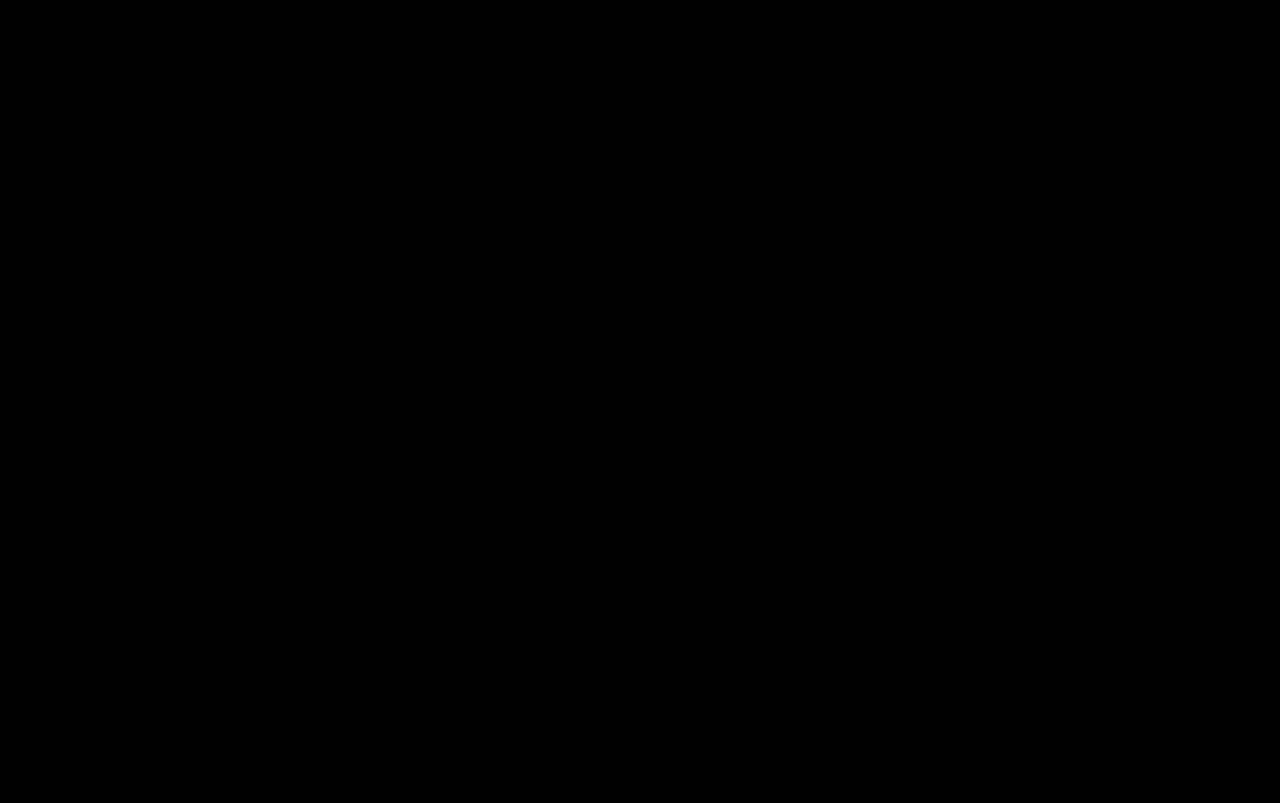
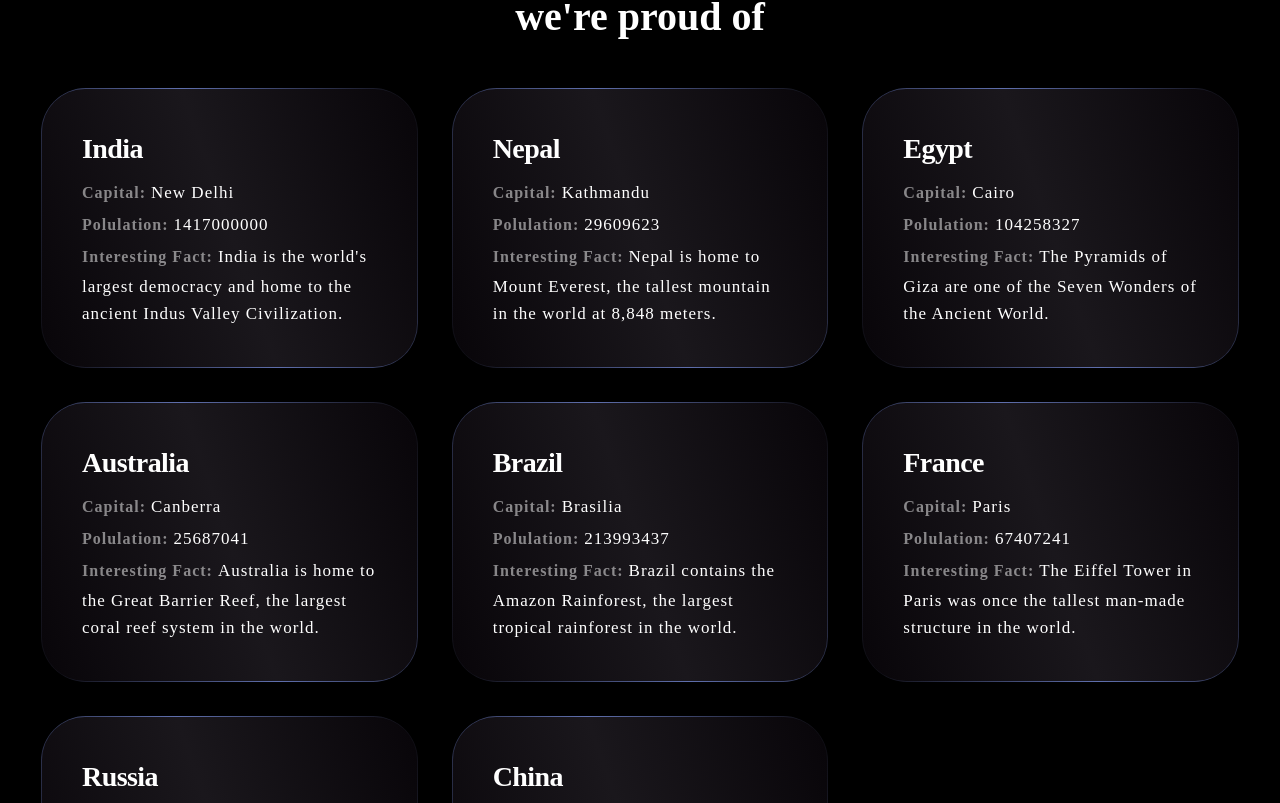
Before and after one commit to NeerCodes/World-Atlas, a React (Vite) app: page / in a window 1280 px wide. Shown: the part 697-1500 px from the top of the page. Before the commit the page ends 800 px from the top, so only its background shows below. Built offline with nearby package versions, Linux system fonts and the light colour scheme.

Commit message:
about section added

```diff
--- a/src/App.css
+++ b/src/App.css
@@ -77,7 +77,7 @@ button {
 /* Layout  */
 
 .container {
-  max-width: 140rem;
+  max-width: 120rem;
   margin: auto;
 }
 
--- /dev/null
+++ b/src/api/countryData.json
@@ -0,0 +1,58 @@
+[
+  {
+    "id": 1,
+    "countryName": "India",
+    "capital": "New Delhi",
+    "population": 1417000000,
+    "interestingFact": "India is the world's largest democracy and home to the ancient Indus Valley Civilization."
+  },
+  {
+    "id": 2,
+    "countryName": "Nepal",
+    "capital": "Kathmandu",
+    "population": 29609623,
+    "interestingFact": "Nepal is home to Mount Everest, the tallest mountain in the world at 8,848 meters."
+  },
+  {
+    "id": 3,
+    "countryName": "Egypt",
+    "capital": "Cairo",
+    "population": 104258327,
+    "interestingFact": "The Pyramids of Giza are one of the Seven Wonders of the Ancient World."
+  },
+  {
+    "id": 4,
+    "countryName": "Australia",
+    "capital": "Canberra",
+    "population": 25687041,
+    "interestingFact": "Australia is home to the Great Barrier Reef, the largest coral reef system in the world."
+  },
+  {
+    "id": 5,
+    "countryName": "Brazil",
+    "capital": "Brasilia",
+    "population": 213993437,
+    "interestingFact": "Brazil contains the Amazon Rainforest, the largest tropical rainforest in the world."
+  },
+  {
+    "id": 6,
+    "countryName": "France",
+    "capital": "Paris",
+    "population": 67407241,
+    "interestingFact": "The Eiffel Tower in Paris was once the tallest man-made structure in the world."
+  },
+  {
+    "id": 7,
+    "countryName": "Russia",
+    "capital": "Moscow",
+    "population": 146000000,
+    "interestingFact": "Russia is the largest country in the world by area, covering more than 17 million square kilometers."
+  },
+  {
+    "id": 8,
+    "countryName": "China",
+    "capital": "Beijing",
+    "population": 1412000000,
+    "interestingFact": "The Great Wall of China stretches over 21,000 kilometers and can be seen from space under certain conditions."
+  }
+]
--- /dev/null
+++ b/src/components/UI/HeroSection.jsx
@@ -0,0 +1,32 @@
+import React from "react";
+import { FaLongArrowAltRight } from "react-icons/fa";
+
+const HeroSection = () => {
+  return (
+    <main className="hero-section main">
+      <div className="container grid grid-two-cols">
+        <div className="hero-content">
+          <h1 className="paragraph">
+            Explore the World, One Country at a Time.
+          </h1>
+          <p>
+            Discover the history, culture, and beauty of every nation. Sort,
+            search, and filter through countries to find the details you need.
+          </p>
+          <button className="btn btn-darken btn-inline bg-white-box">
+            Start Exploring <FaLongArrowAltRight />
+          </button>
+        </div>
+        <div className="hero-image">
+          <img
+            src="/images/world.png"
+            alt="World Beauty"
+            className="banner-image"
+          ></img>
+        </div>
+      </div>
+    </main>
+  );
+};
+
+export default HeroSection;
--- a/src/pages/About.jsx
+++ b/src/pages/About.jsx
@@ -1,9 +1,41 @@
-import React from 'react'
+import React from "react";
+import countryFacts from "../api/countryData.json";
 
 const About = () => {
   return (
-    <h1>About</h1>
-  )
-}
+    <section className="section-about container">
+      <h2 className="container-title">
+        Here are the Interesting Facts
+        <br />
+        we're proud of
+      </h2>
 
-export default About
+      <div className="gradient-cards">
+        {countryFacts.map((country) => {
+          const {id, countryName, capital, population, interestingFact} = country;
+          return (
+            <div className="card" key={id}>
+              <div className="container-card bg-blue-box">
+                <p className="card-title">{countryName}</p>
+                <p>
+                  <span className="card-description">Capital: </span>
+                  {capital}
+                </p>
+                <p>
+                  <span className="card-description">Polulation: </span>
+                  {population}
+                </p>
+                <p>
+                  <span className="card-description">Interesting Fact: </span>
+                  {interestingFact}
+                </p>
+              </div>
+            </div>
+          );
+        })}
+      </div>
+    </section>
+  );
+};
+
+export default About;
--- a/src/pages/Home.jsx
+++ b/src/pages/Home.jsx
@@ -1,22 +1,14 @@
 import React from 'react'
-import { FaLongArrowAltRight } from 'react-icons/fa'
+import HeroSection from '../components/UI/HeroSection'
+import About from './About'
 
 const Home = () => {
   return (
-    <main className='hero-section main'>
-      <div className='container grid grid-two-cols'>
-        <div className='hero-content'>
-          <h1 className='paragraph'>Explore the World, One Country at a Time.</h1>
-          <p>Discover the history, culture, and beauty of every nation. Sort, search, and filter through countries to find the details you need.</p>
-          <button className='btn btn-darken btn-inline bg-white-box'>
-            Start Exploring  <FaLongArrowAltRight />
-          </button>
-        </div>
-        <div className='hero-image'>
-          <img src='/images/world.png' alt='World Beauty' className='banner-image'></img>
-        </div>
-      </div>
-    </main>
+    <>
+      <HeroSection />
+      <About />
+    </>
+
   )
 }
 
```
